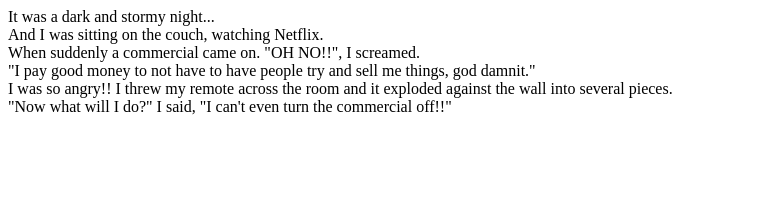
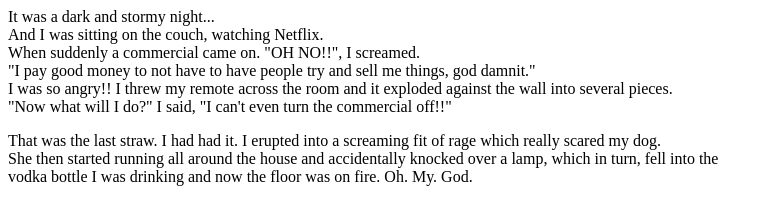
Before and after one commit to lcamp118/fireside-story, a plain HTML site: page index.html in a window 1280 px wide. Shown: the whole page, without its empty margins (0-773 px from the left). Drawn offline with Linux system fonts and the light colour scheme.

Commit message:
this is nuts

```diff
--- a/index.html
+++ b/index.html
@@ -7,5 +7,10 @@
 I was so angry!! I threw my remote across the room and it exploded against the wall into several pieces.<br>
 "Now what will I do?" I said, "I can't even turn the commercial off!!"<br>
 </p>
+<p>
+  That was the last straw. I had had it. I erupted into a screaming fit of rage which really scared my dog.<br>
+  She then started running all around the house and accidentally knocked over a lamp, which in turn, fell into the<br>
+  vodka bottle I was drinking and now the floor was on fire. Oh. My. God.<br>
+</p>
   </body>
 </html>
```
